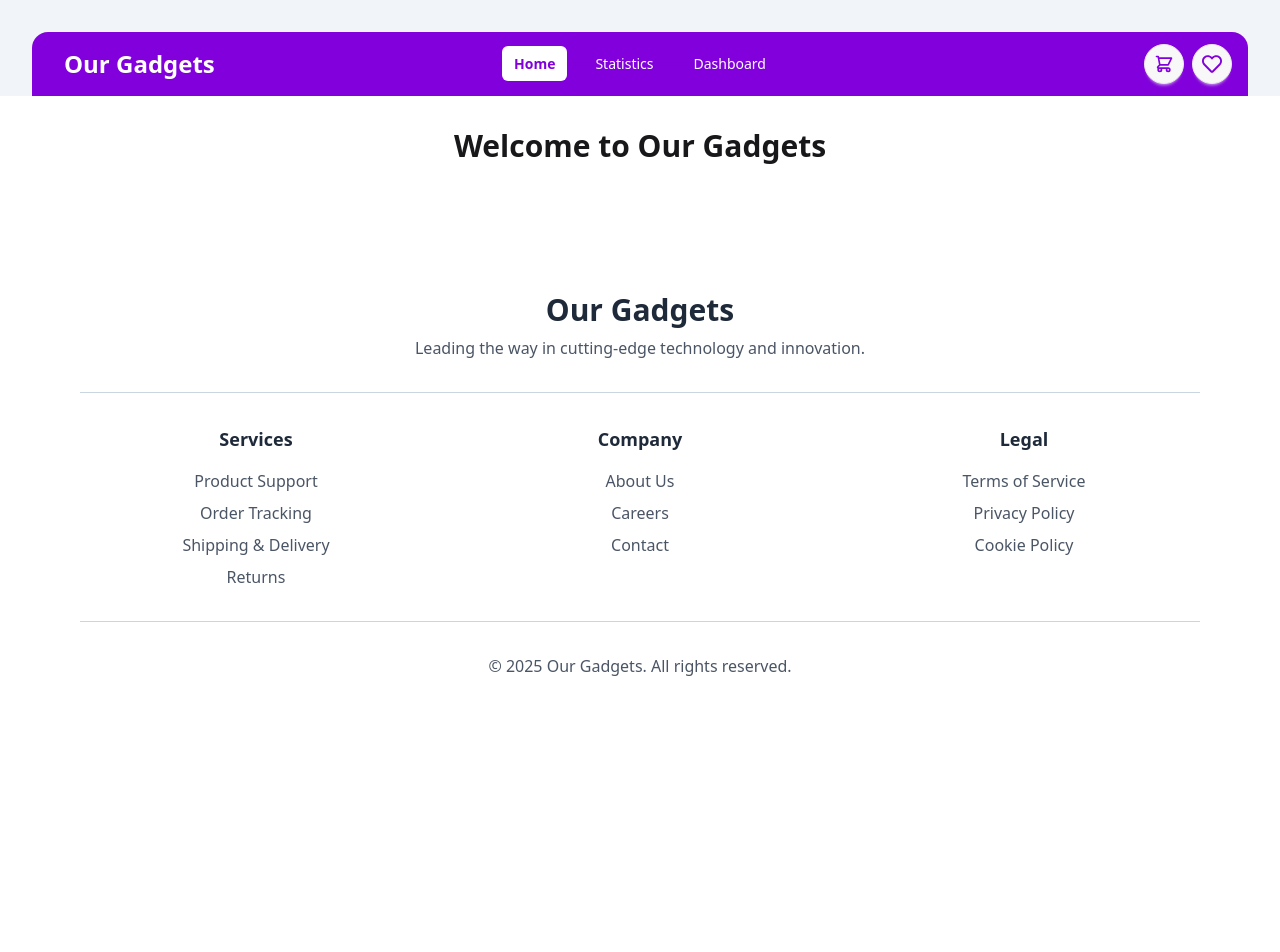
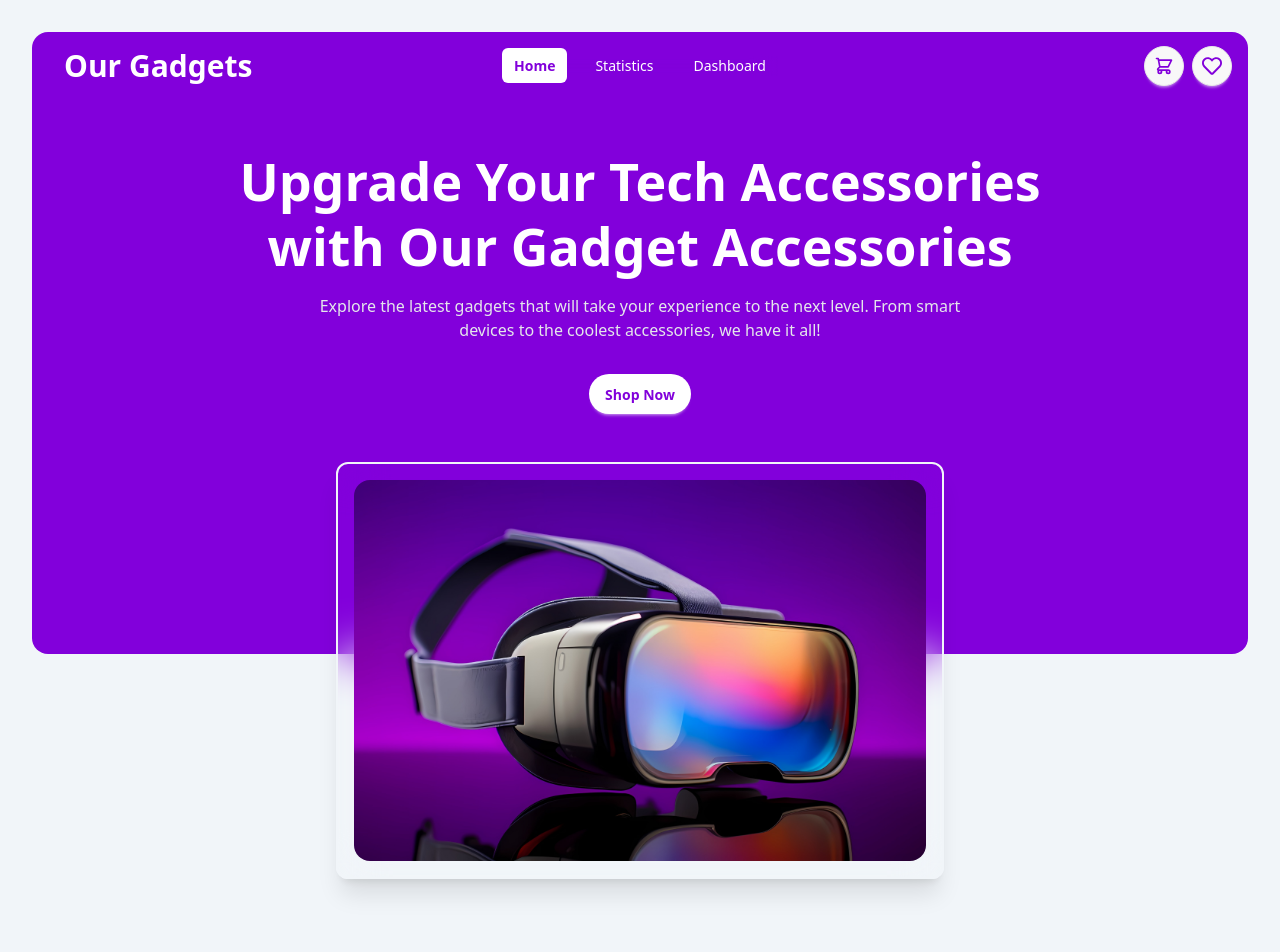
Before and after one commit to Minhajh2o/Our-Gadgets, a React (Vite) app: page / in a window 1280 px wide. Shown: the top 952 px of the page. Before the commit the page ends 800 px from the top, so only its background shows below. Built offline with nearby package versions, Linux system fonts and the light colour scheme.

Commit message:
Banner added, nav icon size modified.

```diff
--- a/src/Routes/Banner/Banner.jsx
+++ b/src/Routes/Banner/Banner.jsx
@@ -1,10 +1,30 @@
-import React from 'react';
+import bannerImage from "../../assets/banner.jpg";
 
 const Banner = () => {
     return (
-        <div>
-            <h1>Welcome to Our Gadgets</h1>
+        <div className="relative bg-purple-700 text-center text-white pt-6 md:pt-12 pb-24 md:pb-48 px-4 rounded-b-2xl mb-40 md:mb-100">
+
+        {/* Banner Text Content */}
+        <h1 className="text-3xl md:text-[52px] font-bold max-w-4xl mx-auto leading-tight">
+          Upgrade Your Tech Accessories with Our Gadget Accessories
+        </h1>
+        <p className="max-w-2xl mx-auto mt-4 mb-8 text-gray-200">
+          Explore the latest gadgets that will take your experience to the next
+          level. From smart devices to the coolest accessories, we have it all!
+        </p>
+        <button className="btn bg-white text-purple-700 rounded-full hover:bg-purple-100 border-none mb-8 md:mb-12">
+          Shop Now
+        </button>
+
+        {/* Banner Image */}
+        <div className="max-w-3xl min-w-72 p-4 mx-auto border-2 border-slate-100 bg-transparent backdrop-blur-xl rounded-xl shadow-xl absolute left-1/2 transform -translate-x-1/2 z-10">
+          <img
+            src={bannerImage}
+            alt="VR Headset"
+            className="w-full rounded-2xl"
+          />
         </div>
+      </div>
     );
 };
 
--- a/src/Routes/Home/Home.jsx
+++ b/src/Routes/Home/Home.jsx
@@ -1,9 +1,18 @@
+import Banner from "../Banner/Banner";
+
 const Home = () => {
-    return (
-        <div>
-            <h1 className="text-3xl font-bold text-center my-8">Welcome to Our Gadgets</h1>
-        </div>
-    );
+  return (
+    <div className="px-4 md:px-8 bg-slate-100">
+      <Banner />
+      <h1 className="text-[28px] md:text-[40px] font-bold text-center pb-12 md:pb-12">
+        Explore Cutting-Edge Gadgets
+      </h1>
+      <div className="pb-12 md:pb-24">
+        {/* Additional content can be added here */}
+
+      </div>
+    </div>
+  );
 };
 
 export default Home;
--- a/src/Routes/Navbar/Navbar.jsx
+++ b/src/Routes/Navbar/Navbar.jsx
@@ -41,7 +41,7 @@ const Navbar = () => {
         <div className="navbar-start">
           <a
             href="/"
-            className=" md:px-4 md:py-2 text-2xl font-bold rounded-md hover:bg-white hover:text-purple-700 transition-all duration-300"
+            className=" md:px-4 md:py-2 text-2xl md:text-3xl font-bold rounded-md hover:bg-white hover:text-purple-700 transition-all duration-300"
           >
             Our Gadgets
           </a>
@@ -49,16 +49,16 @@ const Navbar = () => {
         <div
           className={`absolute right-4 duration-700 ease-in-out py-2 px-5 rounded-lg text-sm bg-transparent backdrop-blur-md shadow-lg
           ${
-            isOpen ? "top-16" : "-top-48"
+            isOpen ? "top-16 z-50" : "-top-48"
           } md:static md:duration-75 md:navbar-center md:flex md:py-0 md:px-0 md:rounded-none md:shadow-none`}
         >
           <Links closeMenu={closeMenu} />
         </div>
         <div className="navbar-end flex items-center gap-2">
-          <a className="btn btn-circle hover:bg-purple-200 transition-all duration-100">
+          <a className="btn btn-circle btn-sm md:btn-md hover:bg-purple-200 transition-all duration-100">
             <HiOutlineShoppingCart className="text-xl text-purple-700" />
           </a>
-          <a className="btn btn-circle hover:bg-purple-200 transition-all duration-100">
+          <a className="btn btn-circle btn-sm md:btn-md hover:bg-purple-200 transition-all duration-100">
             <FaRegHeart className="text-xl text-purple-700" />
           </a>
 
```
